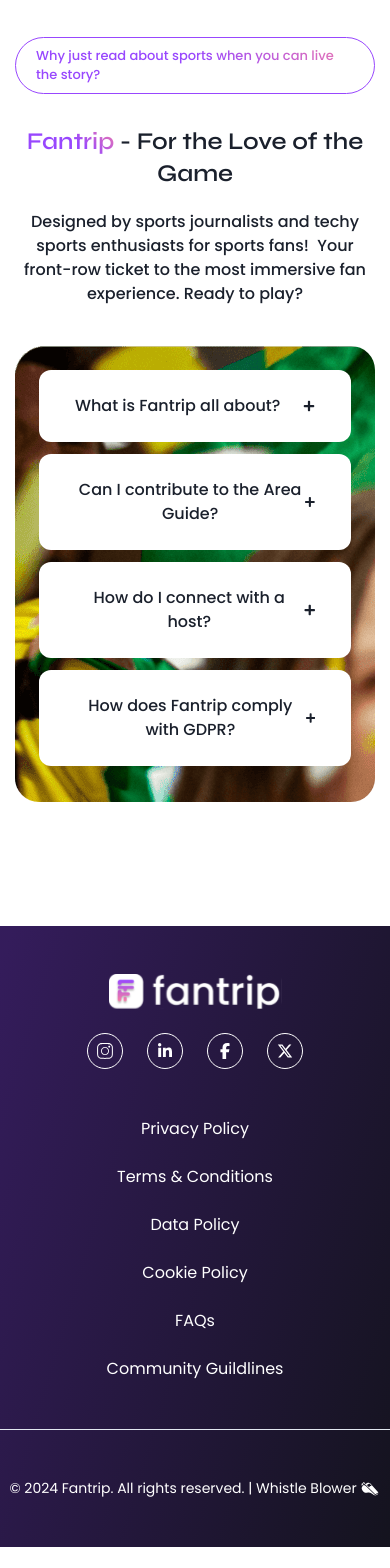
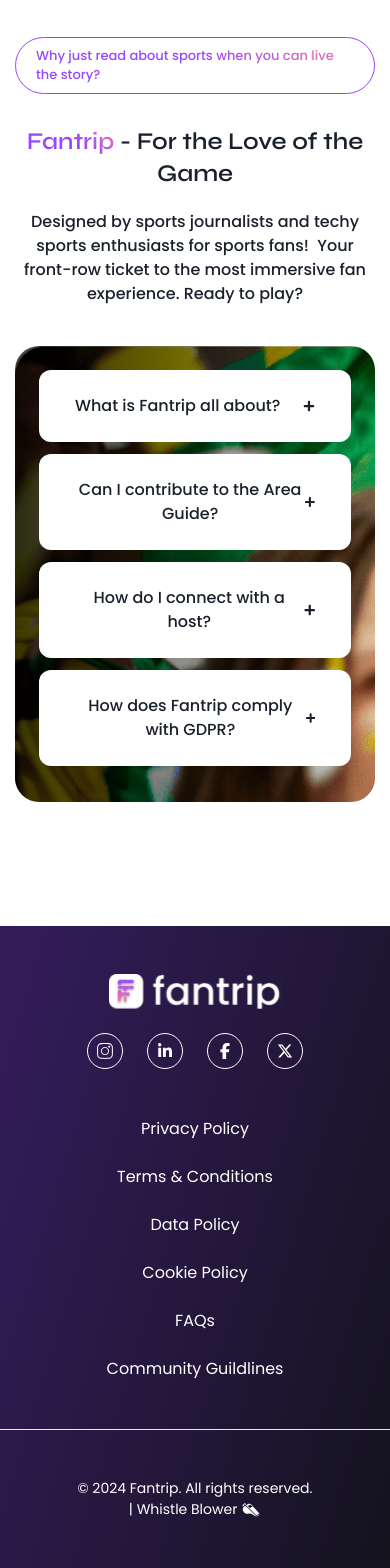
Before and after one commit to Greenmouse-Experts/fantrip_web, a React (Vite) app: page / in a window 390 px wide. Shown: the part 5823-7391 px from the top of the page. Before the commit the page ends 7370 px from the top, so only its background shows below. Built offline with nearby package versions, Linux system fonts and the light colour scheme.

Commit message:
landing ui

```diff
--- a/src/index.css
+++ b/src/index.css
@@ -334,7 +334,7 @@
     background: linear-gradient(86.78deg, #0e1624 1.8%, #2f1840 97.69%);
   }
   .bg-faq {
-    background-image: url('/src/assets/images/resized-3.png');
+    background-image: linear-gradient(to right, rgba(0, 0, 0, 0.75) 0%, rgba(0, 0, 0, 0) 100%),  url('/src/assets/images/resized-3.png');
     background-position: fixed;
   }
   .footer-gradient{
--- a/src/layout/landing/footer.tsx
+++ b/src/layout/landing/footer.tsx
@@ -64,7 +64,7 @@ const LandingFooter = () => {
           </div>
         </div>
         <div className='py-12'>
-          <p className='text-center text-white fs-400'>© 2024 Fantrip. All rights reserved. | Whistle Blower <GiWhistle className='text-white inline text-xl'/></p>
+          <p className='text-center text-white fs-400'>© 2024 Fantrip. All rights reserved. <span className='block lg:inline'> | Whistle Blower <GiWhistle className='text-white inline text-xl'/></span></p>
         </div>
       </div>
     </div>
--- a/src/layout/landing/header.tsx
+++ b/src/layout/landing/header.tsx
@@ -40,7 +40,24 @@ const LandingHeader = () => {
                 </li>
                 <li>
                   <Menu>
-                    <MenuButton ><div className="flex gap-x-2 items-center">Actions <ChevronDownIcon className="text-xs" /></div></MenuButton>
+                    <MenuButton ><div className="flex gap-x-2 items-center">Features <ChevronDownIcon size={14} className="text-xs" /></div></MenuButton>
+                    <MenuList>
+
+                    </MenuList>
+                  </Menu>
+                </li>
+                <li>
+                  <Link to={""}>Find a fan stay</Link>
+                </li>
+                <li>
+                  <Link to={""}>Host a fan</Link>
+                </li>
+                <li>
+                  <Link to={""}>FAQs</Link>
+                </li>
+                <li>
+                  <Menu>
+                    <MenuButton ><div className="flex gap-x-2 items-center">Login</div></MenuButton>
                     <MenuList>
                       <MenuItem className="border-b !py-3">
                         <Link to={''} className="flex gap-x-3 items-center text-black">
@@ -56,18 +73,6 @@ const LandingHeader = () => {
                     </MenuList>
                   </Menu>
                 </li>
-                <li>
-                  <Link to={""}>Find a fan stay</Link>
-                </li>
-                <li>
-                  <Link to={""}>Host a fan</Link>
-                </li>
-                <li>
-                  <Link to={""}>FAQs</Link>
-                </li>
-                <li>
-                  <Link to={""}>Login</Link>
-                </li>
               </ul>
             </div>
           </div>
```
